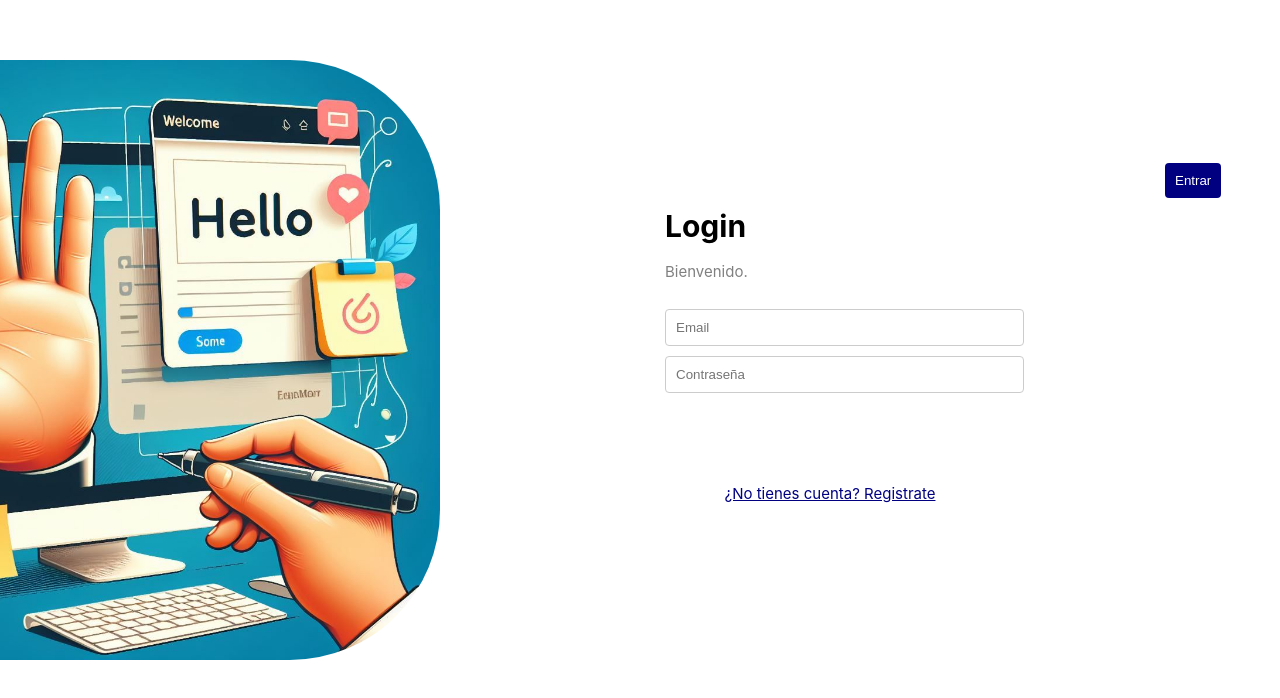
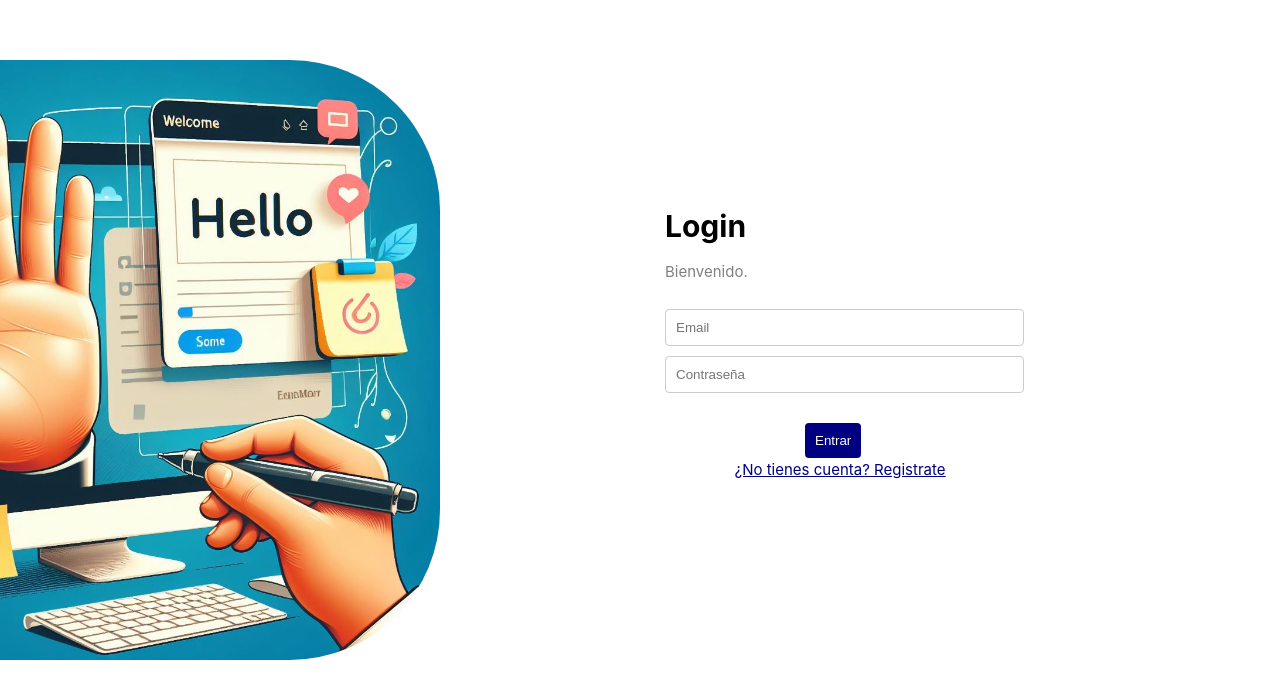
Before and after one commit to LuisFuen1222/AppNotas, a Vue app: page / in a window 1280 px wide. Shown: the part 140-838 px from the top of the page. Built offline with nearby package versions, Linux system fonts and the light colour scheme.

Commit message:
Log y reg

```diff
--- a/src/assets/main.css
+++ b/src/assets/main.css
@@ -7,13 +7,6 @@
   font-weight: normal;
 }
 
-a,
-.green {
-  text-decoration: none;
-  color: hsla(160, 100%, 37%, 1);
-  transition: 0.4s;
-  padding: 3px;
-}
 
 @media (hover: hover) {
   a:hover {
--- a/src/views/LoginView.vue
+++ b/src/views/LoginView.vue
@@ -24,8 +24,8 @@
       </form>
     </div>
     <div class="Link-Register">
-      <RouterLink to="/register">
-        <p class="login-link">¿No tienes cuenta? Registrate</p></RouterLink
+      <RouterLink :to="{ name: 'register'}">
+        <p class="login-register">¿No tienes cuenta? Registrate</p></RouterLink
       >
     </div>
   </div>
@@ -106,8 +106,8 @@ const submitForm = async () => {
 
 .Link-Register {
   position: relative;
-  left: 490px;
-  top: -150px;
+  left: 500px;
+  top: -240px;
 }
 .Registrate {
   position: relative;
@@ -146,10 +146,11 @@ input {
   border-radius: 4px;
   cursor: pointer;
   position: relative;
-  top: -90px;
+  top: 170px;
+  left: -360px;
 }
 
-.login-link {
+.login-register {
   margin-top: 10px;
   color: navy;
   text-decoration: underline;
--- a/src/views/RegisterView.vue
+++ b/src/views/RegisterView.vue
@@ -35,7 +35,7 @@
       </form>
     </div>
     <div class="Link-Register">
-      <RouterLink to="/"> <p class="login-link">¿Ya tienes cuenta? Inicia sesión</p></RouterLink>
+      <RouterLink :to="{ name: 'login'}"> <p class="login-link">¿Ya tienes cuenta? Inicia sesión</p></RouterLink>
     </div>
   </div>
 </template>
@@ -43,6 +43,7 @@
 <script setup lang="ts">
 import { ref } from 'vue'
 import firebase from '@/main'
+import { RouterLink } from 'vue-router';
 
 let alertMessage = ref('')
 
@@ -163,9 +164,9 @@ input {
   color: navy;
   text-decoration: underline;
   cursor: pointer;
-  top: -90px;
+  top: 10px;
   position: relative;
-  left: 0px;
+  left: 20px;
 }
 
 @media (max-width: 800px) {
```
